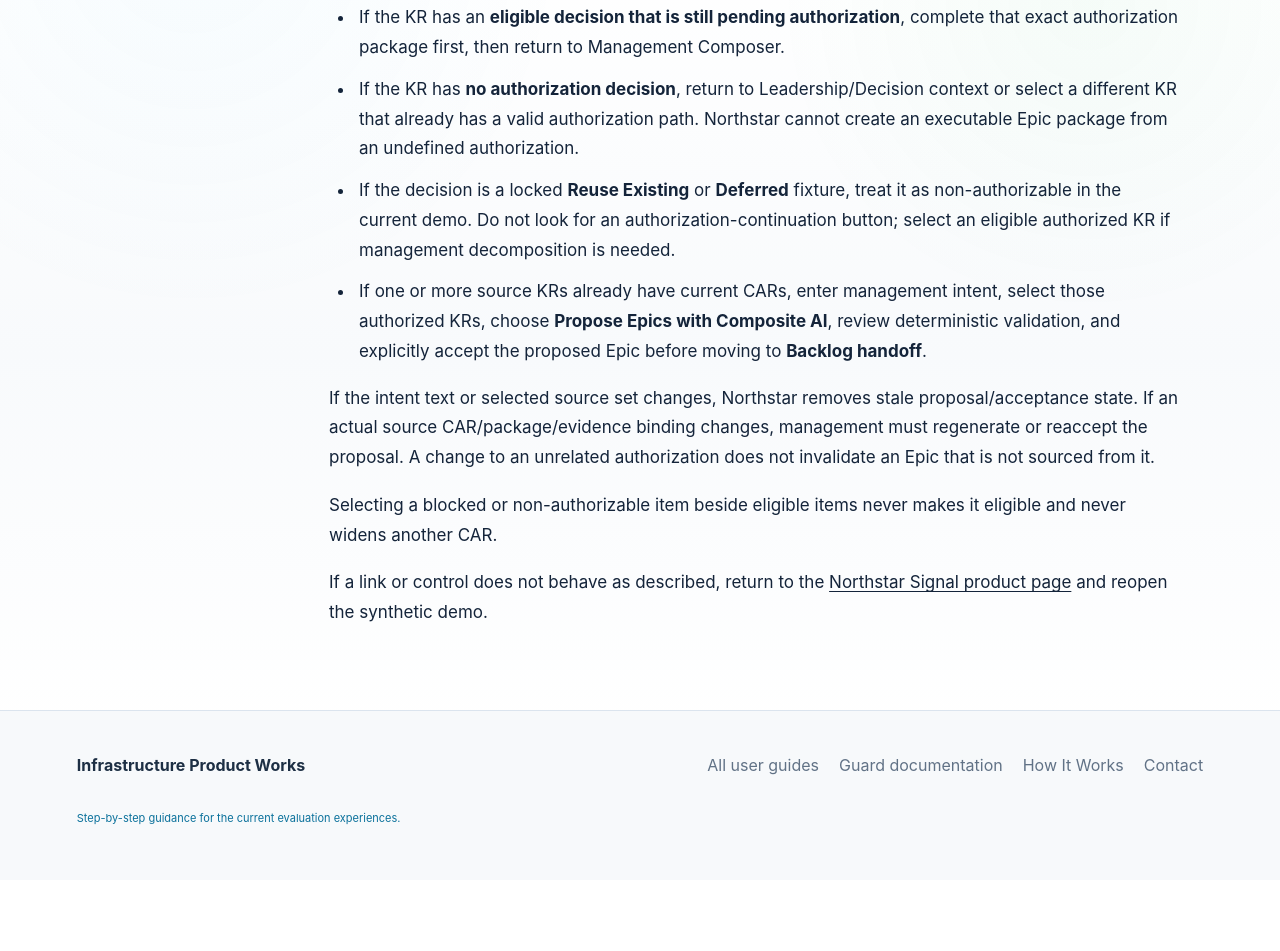
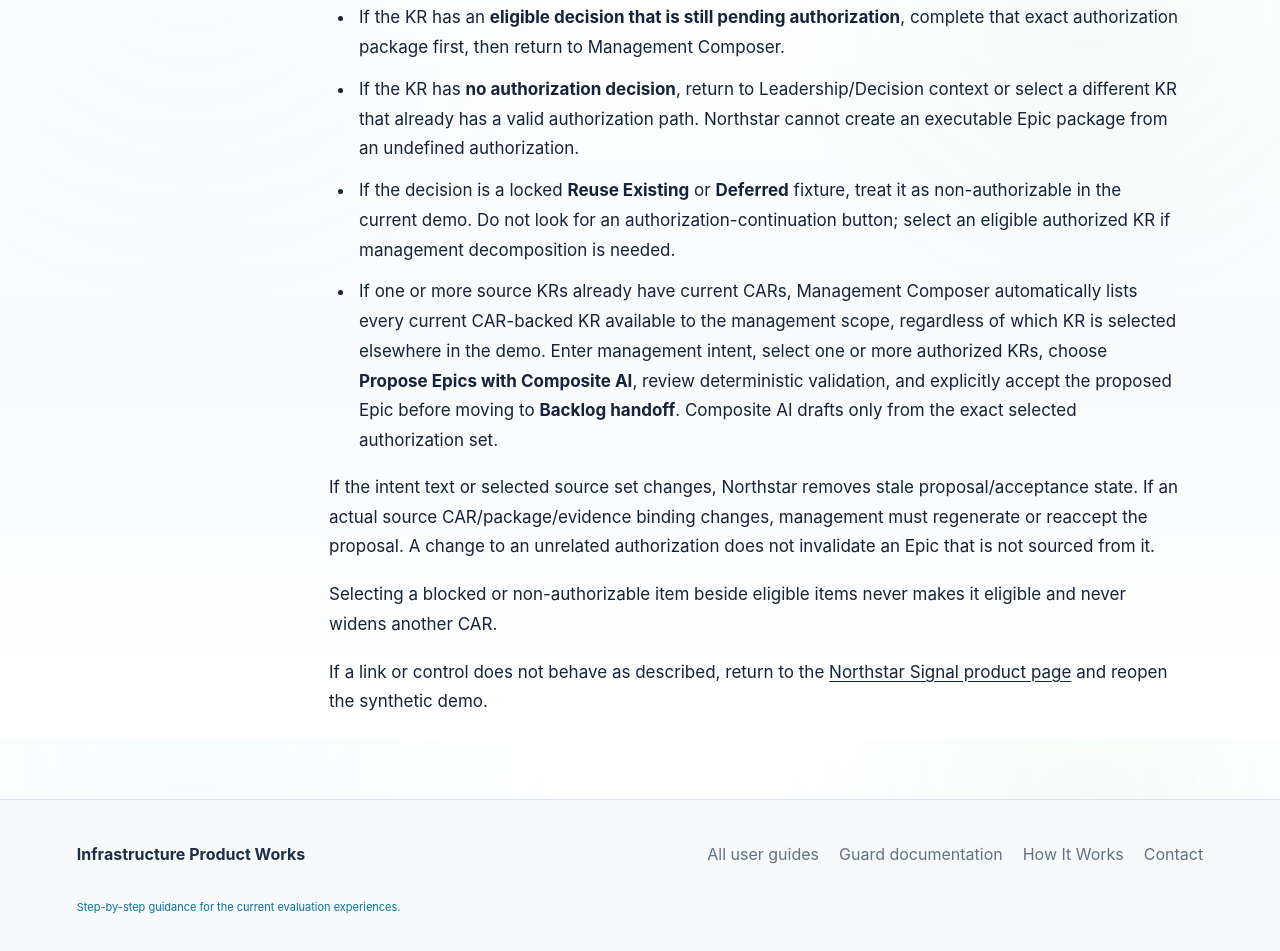
Before and after one commit to InfrastructureProductWorks/infrastructureproductworks.github.io, a plain HTML site: page guides/northstar-signal/index.html in a window 1280 px wide. Shown: the part 5661-6612 px from the top of the page. Before the commit the page ends 6541 px from the top, so only its background shows below. Drawn offline with Linux system fonts and the light colour scheme.

Commit message:
Northstar: expose authorized KR pool

```diff
--- a/guides/northstar-signal/index.html
+++ b/guides/northstar-signal/index.html
@@ -69,7 +69,7 @@
 <li>If the KR has an <strong>eligible decision that is still pending authorization</strong>, complete that exact authorization package first, then return to Management Composer.</li>
 <li>If the KR has <strong>no authorization decision</strong>, return to Leadership/Decision context or select a different KR that already has a valid authorization path. Northstar cannot create an executable Epic package from an undefined authorization.</li>
 <li>If the decision is a locked <strong>Reuse Existing</strong> or <strong>Deferred</strong> fixture, treat it as non-authorizable in the current demo. Do not look for an authorization-continuation button; select an eligible authorized KR if management decomposition is needed.</li>
-<li>If one or more source KRs already have current CARs, enter management intent, select those authorized KRs, choose <strong>Propose Epics with Composite AI</strong>, review deterministic validation, and explicitly accept the proposed Epic before moving to <strong>Backlog handoff</strong>.</li>
+<li>If one or more source KRs already have current CARs, Management Composer automatically lists every current CAR-backed KR available to the management scope, regardless of which KR is selected elsewhere in the demo. Enter management intent, select one or more authorized KRs, choose <strong>Propose Epics with Composite AI</strong>, review deterministic validation, and explicitly accept the proposed Epic before moving to <strong>Backlog handoff</strong>. Composite AI drafts only from the exact selected authorization set.</li>
 </ul>
 <p>If the intent text or selected source set changes, Northstar removes stale proposal/acceptance state. If an actual source CAR/package/evidence binding changes, management must regenerate or reaccept the proposal. A change to an unrelated authorization does not invalidate an Epic that is not sourced from it.</p>
 <p>Selecting a blocked or non-authorizable item beside eligible items never makes it eligible and never widens another CAR.</p>
```
